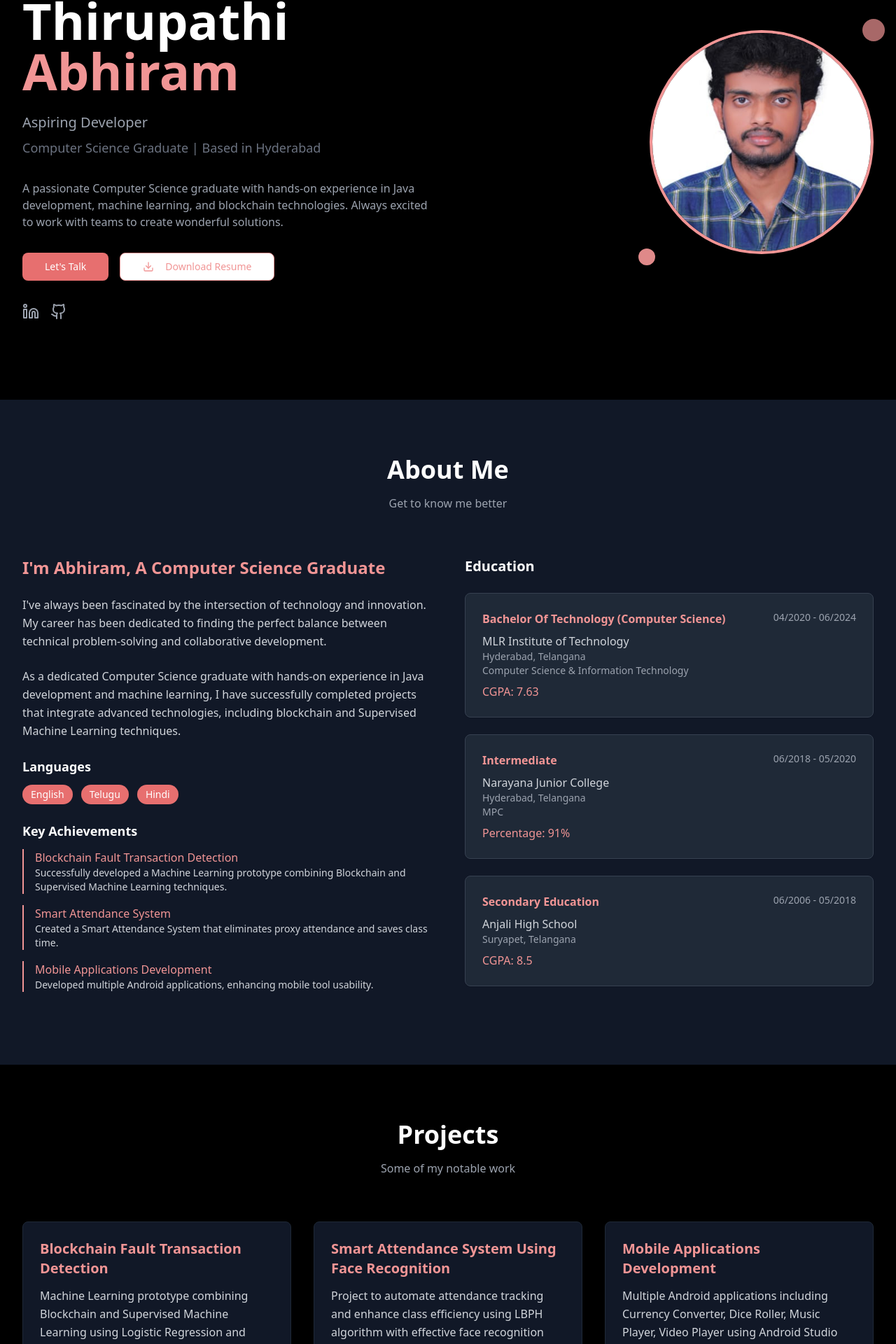
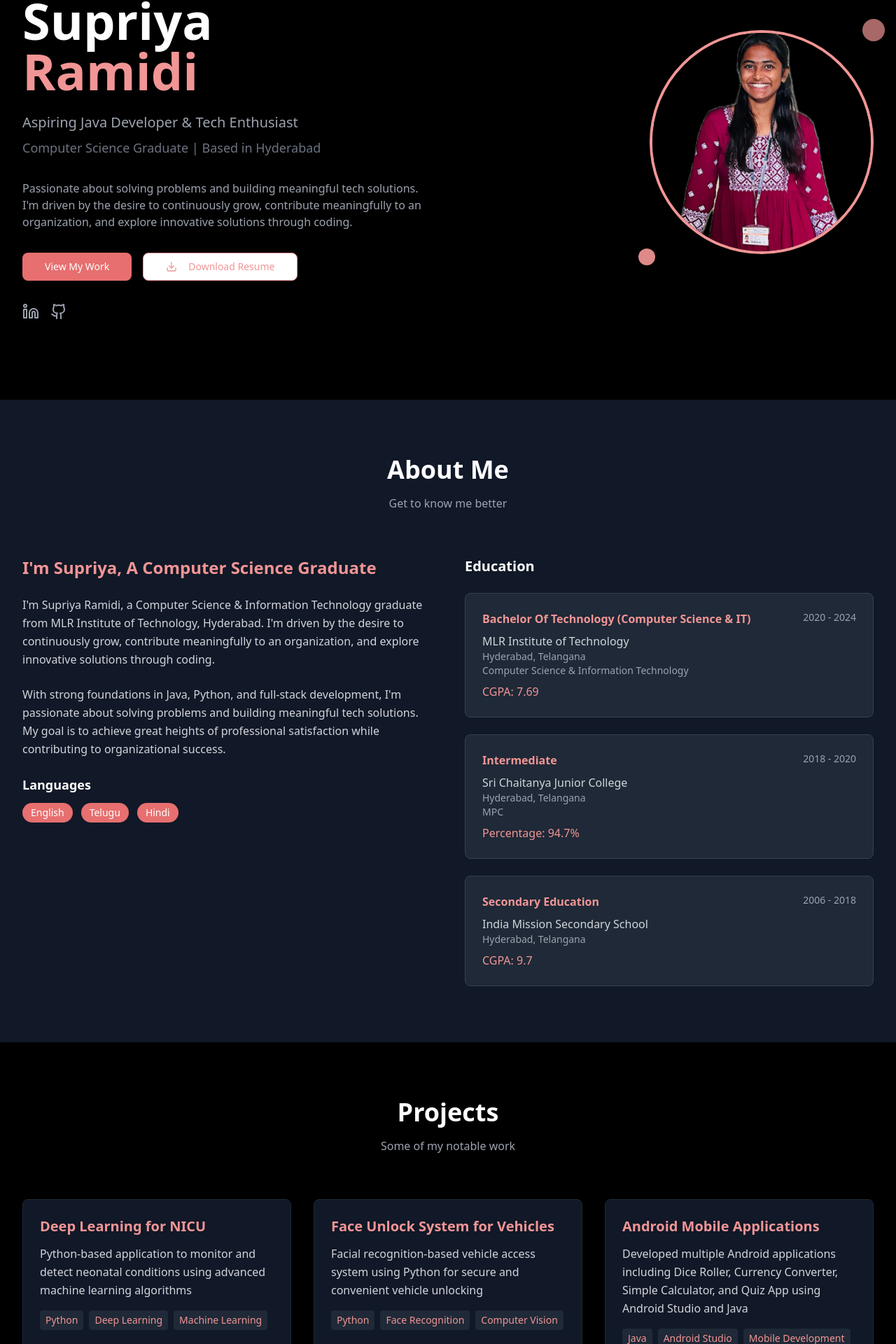
Before and after one commit to Abhiram0303/portfolio, a React (Vite) app: page / in a window 1280 px wide. Shown: the part 229-2149 px from the top of the page at 70% size. Built offline with nearby package versions, Linux system fonts and the light colour scheme.

Commit message:
Refactor: Implement Supriya's portfolio design
Updated the portfolio to match Supriya's design, including profile picture, resume download, and content updates. Modified `src/pages/Index.tsx`.

```diff
--- a/src/pages/Index.tsx
+++ b/src/pages/Index.tsx
@@ -15,20 +15,20 @@ const Index = () => {
 
   const projects = [
     {
-      title: "Blockchain Fault Transaction Detection",
-      description: "Machine Learning prototype combining Blockchain and Supervised Machine Learning using Logistic Regression and Random Forest algorithms",
-      tech: ["Machine Learning", "Blockchain", "Logistic Regression", "Random Forest"],
-      period: "01/2024 - 02/2024"
+      title: "Deep Learning for NICU",
+      description: "Python-based application to monitor and detect neonatal conditions using advanced machine learning algorithms",
+      tech: ["Python", "Deep Learning", "Machine Learning"],
+      period: "07/2023 - 04/2024"
     },
     {
-      title: "Smart Attendance System Using Face Recognition",
-      description: "Project to automate attendance tracking and enhance class efficiency using LBPH algorithm with effective face recognition",
-      tech: ["Face Recognition", "LBPH Algorithm", "Python"],
+      title: "Face Unlock System for Vehicles",
+      description: "Facial recognition-based vehicle access system using Python for secure and convenient vehicle unlocking",
+      tech: ["Python", "Face Recognition", "Computer Vision"],
       period: "11/2022 - 02/2023"
     },
     {
-      title: "Mobile Applications Development",
-      description: "Multiple Android applications including Currency Converter, Dice Roller, Music Player, Video Player using Android Studio",
+      title: "Android Mobile Applications",
+      description: "Developed multiple Android applications including Dice Roller, Currency Converter, Simple Calculator, and Quiz App using Android Studio and Java",
       tech: ["Java", "Android Studio", "Mobile Development"],
       period: "01/2023 - 04/2023"
     }
@@ -36,62 +36,55 @@ const Index = () => {
 
   const education = [
     {
-      degree: "Bachelor Of Technology (Computer Science)",
+      degree: "Bachelor Of Technology (Computer Science & IT)",
       institution: "MLR Institute of Technology",
-      period: "04/2020 - 06/2024",
-      score: "CGPA: 7.63",
+      period: "2020 - 2024",
+      score: "CGPA: 7.69",
       field: "Computer Science & Information Technology",
       location: "Hyderabad, Telangana"
     },
     {
       degree: "Intermediate",
-      institution: "Narayana Junior College",
-      period: "06/2018 - 05/2020",
-      score: "Percentage: 91%",
+      institution: "Sri Chaitanya Junior College",
+      period: "2018 - 2020",
+      score: "Percentage: 94.7%",
       field: "MPC",
       location: "Hyderabad, Telangana"
     },
     {
       degree: "Secondary Education",
-      institution: "Anjali High School",
-      period: "06/2006 - 05/2018",
-      score: "CGPA: 8.5",
+      institution: "India Mission Secondary School",
+      period: "2006 - 2018",
+      score: "CGPA: 9.7",
       field: "",
-      location: "Suryapet, Telangana"
+      location: "Hyderabad, Telangana"
     }
   ];
 
   const technicalSkills = [
-    "Java", "SQL", "Excel", "Python", "Machine Learning"
+    "Java", "Python", "C", "MySQL", "HTML", "CSS", "JavaScript"
+  ];
+
+  const concepts = [
+    "Object-Oriented Programming", "Operating Systems", "Database Management Systems"
   ];
 
   const softSkills = [
-    "Problem Solving", "Public Speaking", "Critical Thinking", "Team Collaboration"
+    "Public Speaking", "Problem Solving", "Critical Thinking"
   ];
 
   const certifications = [
     {
-      title: "Java Certificate From SRIT",
-      description: "Advanced Java Programming Certification"
+      title: "LEXION 2.0 Workshop",
+      description: "Advanced workshop on emerging technologies and development practices"
     },
     {
-      title: "Scratch Programming Language",
-      description: "Visual Programming Fundamentals"
-    }
-  ];
-
-  const keyAchievements = [
-    {
-      title: "Blockchain Fault Transaction Detection",
-      description: "Successfully developed a Machine Learning prototype combining Blockchain and Supervised Machine Learning techniques."
+      title: "MySQL Basics by HackerRank",
+      description: "Database fundamentals and query optimization techniques"
     },
     {
-      title: "Smart Attendance System",
-      description: "Created a Smart Attendance System that eliminates proxy attendance and saves class time."
-    },
-    {
-      title: "Mobile Applications Development",
-      description: "Developed multiple Android applications, enhancing mobile tool usability."
+      title: "Explore Cloud Workshop",
+      description: "Cloud computing fundamentals and practical applications"
     }
   ];
 
@@ -101,7 +94,7 @@ const Index = () => {
       <nav className="fixed top-0 left-0 right-0 z-50 bg-black/95 backdrop-blur-sm border-b border-gray-800">
         <div className="max-w-7xl mx-auto px-4 sm:px-6 lg:px-8">
           <div className="flex justify-between items-center h-16">
-            <div className="text-xl font-bold text-coral-400">ABHIRAM.</div>
+            <div className="text-xl font-bold text-coral-400">SUPRIYA.</div>
 
             {/* Desktop Navigation */}
             <div className="hidden md:flex space-x-8">
@@ -145,14 +138,14 @@ const Index = () => {
             <div className="text-center lg:text-left">
               <p className="text-coral-400 text-lg mb-4">Hello, I'm</p>
               <h1 className="text-5xl lg:text-7xl font-bold mb-6">
-                Thirupathi
+                Supriya
                 <br />
-                <span className="text-coral-400">Abhiram</span>
+                <span className="text-coral-400">Ramidi</span>
               </h1>
-              <p className="text-xl text-gray-400 mb-2">Aspiring Developer</p>
+              <p className="text-xl text-gray-400 mb-2">Aspiring Java Developer & Tech Enthusiast</p>
               <p className="text-lg text-gray-500 mb-8">Computer Science Graduate | Based in Hyderabad</p>
               <p className="text-base text-gray-400 mb-8">
-                A passionate Computer Science graduate with hands-on experience in Java development, machine learning, and blockchain technologies. Always excited to work with teams to create wonderful solutions.
+                Passionate about solving problems and building meaningful tech solutions. I'm driven by the desire to continuously grow, contribute meaningfully to an organization, and explore innovative solutions through coding.
               </p>
 
               <div className="flex flex-col sm:flex-row gap-4 justify-center lg:justify-start">
@@ -160,15 +153,15 @@ const Index = () => {
                   onClick={() => scrollToSection('projects')}
                   className="bg-coral-500 hover:bg-coral-600 text-white px-8 py-3 rounded-lg transition-all duration-300 hover:scale-105"
                 >
-                  Let's Talk
+                  View My Work
                 </Button>
                 <Button
                   variant="outline"
                   className="border-coral-400 text-coral-400 hover:bg-coral-400 hover:text-white px-8 py-3 rounded-lg transition-all duration-300"
                   onClick={() => {
                     const link = document.createElement('a');
-                    link.href = '/lovable-uploads/74283de2-6cdd-4cd4-87d9-7d9420c8355d.png';
-                    link.download = 'Abhiram_Thirupathi_Resume.png';
+                    link.href = '/lovable-uploads/216cff74-3af4-407d-95e4-7ba5420d3fff.png';
+                    link.download = 'Supriya_Ramidi_Resume.png';
                     link.click();
                   }}
                 >
@@ -178,10 +171,10 @@ const Index = () => {
               </div>
 
               <div className="flex gap-4 mt-8 justify-center lg:justify-start">
-                <a href="https://www.linkedin.com/in/abhiram-thirupathi-631054369/" target="_blank" rel="noopener noreferrer" className="text-gray-400 hover:text-coral-400 transition-colors">
+                <a href="https://linkedin.com/in/supriya-ramidi-2610a821a" target="_blank" rel="noopener noreferrer" className="text-gray-400 hover:text-coral-400 transition-colors">
                   <Linkedin size={24} />
                 </a>
-                <a href="https://github.com/Abhiram0303" target="_blank" rel="noopener noreferrer" className="text-gray-400 hover:text-coral-400 transition-colors">
+                <a href="#" target="_blank" rel="noopener noreferrer" className="text-gray-400 hover:text-coral-400 transition-colors">
                   <Github size={24} />
                 </a>
               </div>
@@ -191,8 +184,8 @@ const Index = () => {
               <div className="relative">
                 <div className="w-80 h-80 rounded-full border-4 border-coral-400 overflow-hidden">
                   <img
-                    src="/lovable-uploads/4c9d4608-5b52-41b1-a405-0f739d843baa.png"
-                    alt="Thirupathi Abhiram"
+                    src="/lovable-uploads/a6468d5f-9197-4d9d-99d4-2109e50e321d.png"
+                    alt="Supriya Ramidi"
                     className="w-full h-full object-cover"
                   />
                 </div>
@@ -214,17 +207,14 @@ const Index = () => {
 
           <div className="grid lg:grid-cols-2 gap-12">
             <div>
-              <h3 className="text-2xl font-bold mb-6 text-coral-400">I'm Abhiram, A Computer Science Graduate</h3>
+              <h3 className="text-2xl font-bold mb-6 text-coral-400">I'm Supriya, A Computer Science Graduate</h3>
               <p className="text-gray-300 mb-6 leading-relaxed">
-                I've always been fascinated by the intersection of technology and innovation. My
-                career has been dedicated to finding the perfect balance between technical
-                problem-solving and collaborative development.
+                I'm Supriya Ramidi, a Computer Science & Information Technology graduate from MLR Institute of Technology, Hyderabad.
+                I'm driven by the desire to continuously grow, contribute meaningfully to an organization, and explore innovative solutions through coding.
               </p>
               <p className="text-gray-300 mb-6 leading-relaxed">
-                As a dedicated Computer Science graduate with hands-on experience in Java
-                development and machine learning, I have successfully completed projects that
-                integrate advanced technologies, including blockchain and Supervised Machine
-                Learning techniques.
+                With strong foundations in Java, Python, and full-stack development, I'm passionate about solving problems and building meaningful tech solutions.
+                My goal is to achieve great heights of professional satisfaction while contributing to organizational success.
               </p>
 
               <div className="mb-6">
@@ -233,18 +223,6 @@ const Index = () => {
                   <span className="px-3 py-1 bg-coral-500 text-white rounded-full text-sm">English</span>
                   <span className="px-3 py-1 bg-coral-500 text-white rounded-full text-sm">Telugu</span>
                   <span className="px-3 py-1 bg-coral-500 text-white rounded-full text-sm">Hindi</span>
-                </div>
-              </div>
-
-              <div className="mb-6">
-                <h4 className="text-lg font-semibold mb-3">Key Achievements</h4>
-                <div className="space-y-4">
-                  {keyAchievements.map((achievement, index) => (
-                    <div key={index} className="border-l-2 border-coral-400 pl-4">
-                      <h5 className="font-medium text-coral-400">{achievement.title}</h5>
-                      <p className="text-gray-300 text-sm">{achievement.description}</p>
-                    </div>
-                  ))}
                 </div>
               </div>
             </div>
@@ -324,13 +302,13 @@ const Index = () => {
                   <span className="text-gray-400">07/2023 - 09/2023</span>
                 </div>
                 <p className="text-gray-300 mb-4">
-                  Virtual internship focusing on Java Development with practical assignments and real-world project implementation.
+                  Developed interactive Java-based applications and gained practical coding experience in real-world scenarios.
+                  Got an opportunity to develop interactive code based on given tasks with focus on Java Development.
                 </p>
                 <ul className="text-gray-300 space-y-2">
-                  <li>• Developed interactive code based on assigned tasks</li>
-                  <li>• Gained practical experience in Java Development by completing the task</li>
-                  <li>• Built projects including ATM Machine simulation and Number Guessing Game</li>
-                  <li>• Resolved attendance mark issues and reduced proxy attendance</li>
+                  <li>• Gained practical experience in the field of Java Development by completing assigned tasks</li>
+                  <li>• Developed interactive applications and enhanced problem-solving skills</li>
+                  <li>• Worked on real-world coding scenarios and project implementations</li>
                 </ul>
               </CardContent>
             </Card>
@@ -342,17 +320,28 @@ const Index = () => {
       <section id="skills" className="py-20">
         <div className="max-w-7xl mx-auto px-4 sm:px-6 lg:px-8">
           <div className="text-center mb-16">
-            <h2 className="text-4xl font-bold mb-4">Skills</h2>
-            <p className="text-gray-400">Technologies I work with</p>
+            <h2 className="text-4xl font-bold mb-4">Skills & Certifications</h2>
+            <p className="text-gray-400">Technologies I work with and my achievements</p>
           </div>
 
-          <div className="grid lg:grid-cols-2 gap-12">
+          <div className="grid lg:grid-cols-3 gap-12 mb-20">
             <div>
-              <h3 className="text-2xl font-bold mb-6 text-coral-400">Technical Skills</h3>
-              <div className="grid grid-cols-2 gap-4">
+              <h3 className="text-2xl font-bold mb-6 text-coral-400">Programming Languages</h3>
+              <div className="space-y-4">
                 {technicalSkills.map((skill, index) => (
-                  <div key={index} className="bg-gray-900 p-4 rounded-lg text-center hover:bg-gray-800 transition-colors border border-gray-800">
+                  <div key={index} className="bg-gray-900 p-4 rounded-lg hover:bg-gray-800 transition-colors border border-gray-800">
                     <span className="text-gray-300">{skill}</span>
+                  </div>
+                ))}
+              </div>
+            </div>
+
+            <div>
+              <h3 className="text-2xl font-bold mb-6 text-coral-400">Core Concepts</h3>
+              <div className="space-y-4">
+                {concepts.map((concept, index) => (
+                  <div key={index} className="bg-gray-900 p-4 rounded-lg hover:bg-gray-800 transition-colors border border-gray-800">
+                    <span className="text-gray-300">{concept}</span>
                   </div>
                 ))}
               </div>
@@ -371,12 +360,12 @@ const Index = () => {
           </div>
 
           {/* Certifications Section */}
-          <div className="mt-20">
+          <div>
             <div className="text-center mb-16">
               <h2 className="text-4xl font-bold mb-4">Certifications</h2>
             </div>
 
-            <div className="grid md:grid-cols-2 gap-8 max-w-4xl mx-auto">
+            <div className="grid md:grid-cols-3 gap-8 max-w-6xl mx-auto">
               {certifications.map((cert, index) => (
                 <Card key={index} className="bg-gray-900 border-gray-800 hover:border-coral-400 transition-all duration-300">
                   <CardContent className="p-6">
@@ -405,7 +394,7 @@ const Index = () => {
                   <span className="text-white text-2xl">📧</span>
                 </div>
                 <h3 className="font-semibold mb-2">Email</h3>
-                <p className="text-gray-400">abhiramthirupathi79@gmail.com</p>
+                <p className="text-gray-400">supriyasudhakar01@gmail.com</p>
               </div>
 
               <div className="text-center">
@@ -413,7 +402,7 @@ const Index = () => {
                   <span className="text-white text-2xl">📞</span>
                 </div>
                 <h3 className="font-semibold mb-2">Phone</h3>
-                <p className="text-gray-400">7287030316</p>
+                <p className="text-gray-400">+91 9963992761</p>
               </div>
 
               <div className="text-center">
@@ -421,7 +410,7 @@ const Index = () => {
                   <span className="text-white text-2xl">🔗</span>
                 </div>
                 <h3 className="font-semibold mb-2">LinkedIn</h3>
-                <a href="https://www.linkedin.com/in/abhiram-thirupathi-631054369/" target="_blank" rel="noopener noreferrer" className="text-coral-400 hover:text-coral-300">
+                <a href="https://linkedin.com/in/supriya-ramidi-2610a821a" target="_blank" rel="noopener noreferrer" className="text-coral-400 hover:text-coral-300">
                   Connect with me
                 </a>
               </div>
@@ -455,7 +444,7 @@ const Index = () => {
       {/* Footer */}
       <footer className="py-8 border-t border-gray-800">
         <div className="max-w-7xl mx-auto px-4 sm:px-6 lg:px-8 text-center">
-          <p className="text-gray-400">© 2024 Thirupathi Abhiram. All rights reserved.</p>
+          <p className="text-gray-400">© 2024 Supriya Ramidi. All rights reserved.</p>
         </div>
       </footer>
     </div>
```
Also changed, not shown: public/lovable-uploads/216cff74-3af4-407d-95e4-7ba5420d3fff.png (added), public/lovable-uploads/a6468d5f-9197-4d9d-99d4-2109e50e321d.png (added).
